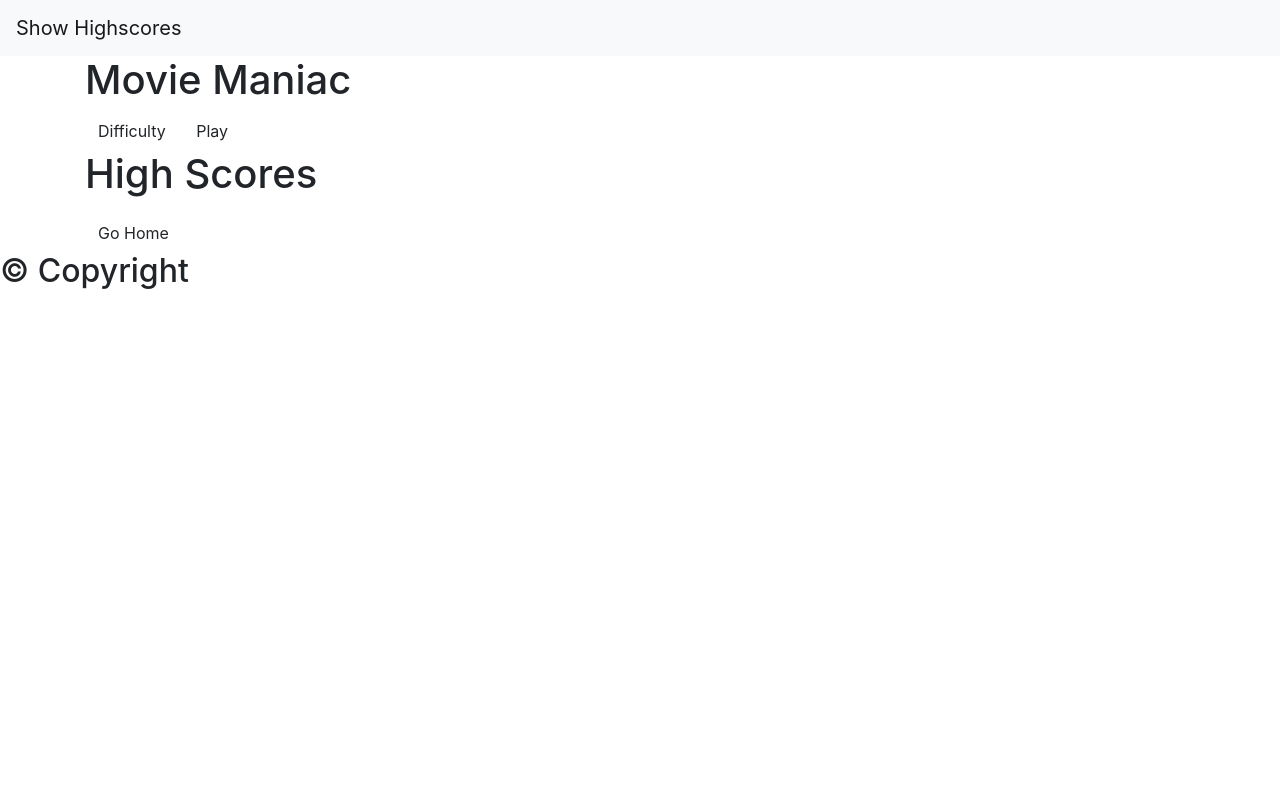
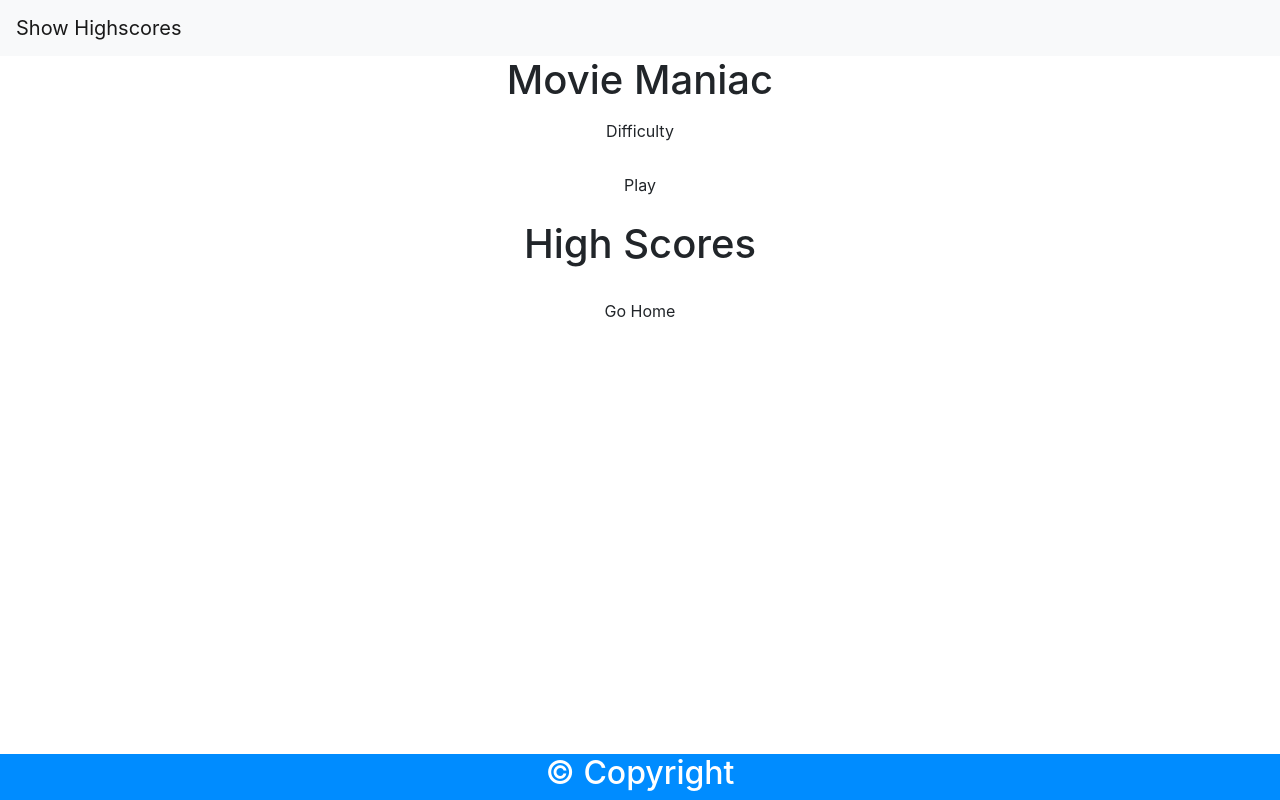
Before and after one commit to HeavensRegent/project1, a plain HTML site: page index.html in a window 1280 px wide. Drawn offline with nearby package versions, Linux system fonts and the light colour scheme.

Commit message:
adding css

```diff
--- a/index.html
+++ b/index.html
@@ -6,7 +6,7 @@
     <!-- Required meta tags -->
     <meta charset="utf-8">
     <meta name="viewport" content="width=device-width, initial-scale=1, shrink-to-fit=no">
-
+    <link rel="stylesheet" href="style.css">
     <!-- Bootstrap CSS -->
     <link rel="stylesheet" href="https://stackpath.bootstrapcdn.com/bootstrap/4.3.1/css/bootstrap.min.css"
         integrity="sha384-ggOyR0iXCbMQv3Xipma34MD+dH/1fQ784/j6cY/iJTQUOhcWr7x9JvoRxT2MZw1T" crossorigin="anonymous">
@@ -22,9 +22,11 @@
             </header>
             <div class="container">
         <!-- Div for difficulty selection -->
+        <div id="landingPage" class="flex-center flex-column">
         <h1> Movie Maniac</h1>
         <a class="btn" href="">Difficulty</a>
         <a class="btn" href="">Play</a>
+        </div>
         <!-- Start Quiz Button -->
             </div>
         </div>
--- /dev/null
+++ b/style.css
@@ -0,0 +1,63 @@
+.btn {
+    font-size: 1.5rem;
+    width: 20rem;
+    padding: 1rem 0;
+    text-align: center;
+    border: 0.1rem;
+    margin-bottom: 1rem;
+    text-decoration: none;
+}
+
+.flex-column {
+    display: flex;
+    flex-direction: column;
+}
+
+.flex-center {
+    justify-content: center;
+    align-items: center;
+}
+
+
+
+
+
+
+
+
+
+
+
+
+
+
+
+
+
+
+
+
+
+
+
+
+
+
+
+
+
+
+
+
+
+
+
+footer {
+    position: fixed;
+    left: 0;
+    bottom: 0;
+    width: 100%;
+    background-color: rgb(0, 140, 255);
+    color: white;
+    text-align: center;
+}
```
